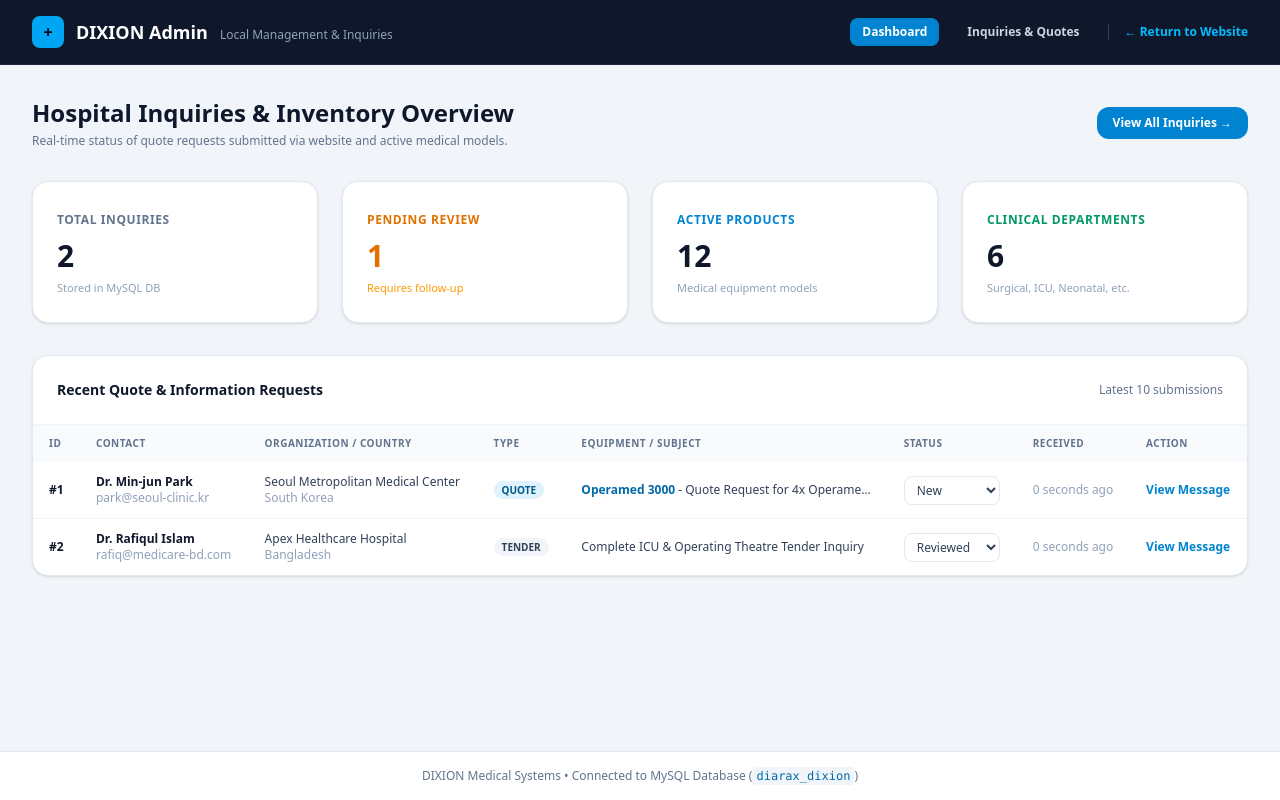
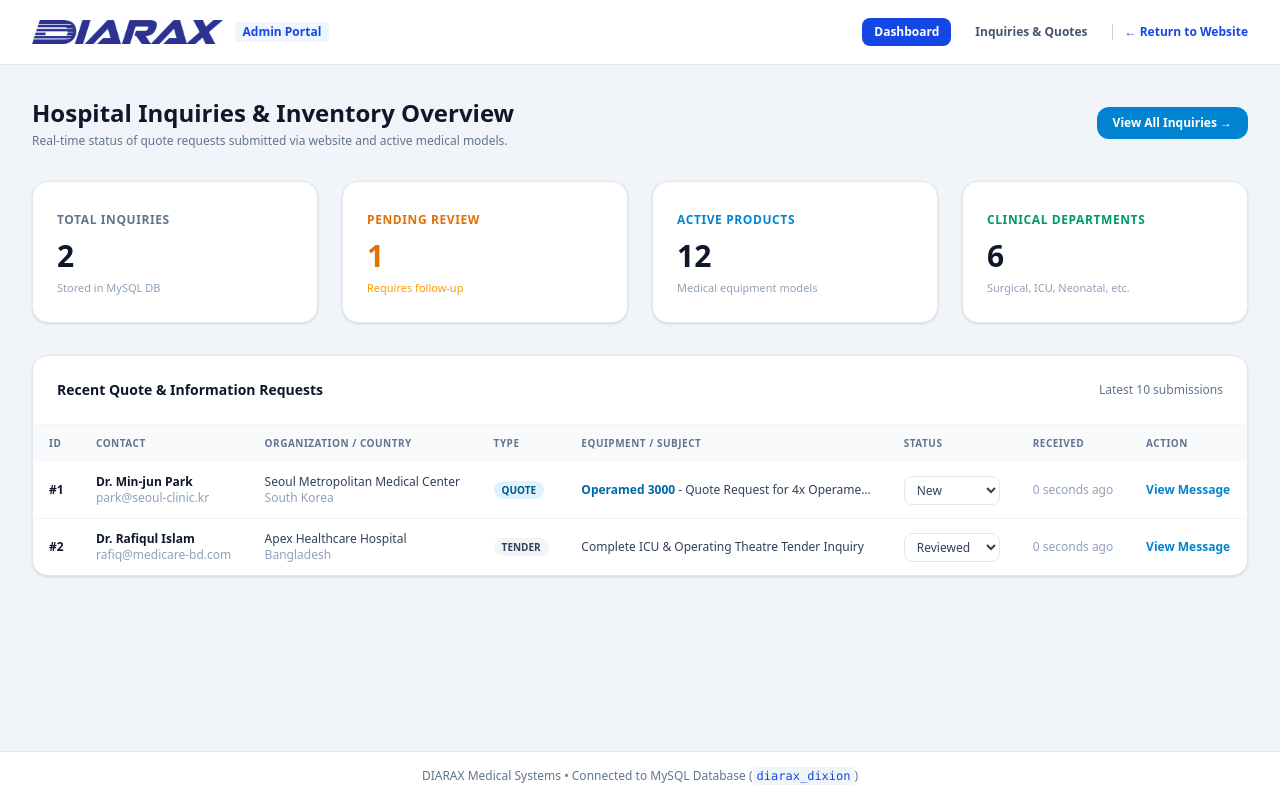
Before and after one commit to Masum-WebD/diarax, a Laravel app: page /admin in a window 1280 px wide. Run offline with Laravel 12, Linux system fonts and the light colour scheme; data comes from the database, SQL or seed files in the repository; style sheets or scripts are compiled from the project's sources.

Commit message:
style: reduce header logo size and remove side text for minimal clean branding

```diff
--- a/resources/views/layouts/admin.blade.php
+++ b/resources/views/layouts/admin.blade.php
@@ -3,28 +3,25 @@
 <head>
     <meta charset="utf-8">
     <meta name="viewport" content="width=device-width, initial-scale=1">
-    <title>DIXION Medical Systems &bull; Admin Portal</title>
+    <title>DIARAX Medical Systems &bull; Admin Portal</title>
     @vite(['resources/css/app.css', 'resources/js/app.js'])
 </head>
 <body class="bg-slate-100 text-slate-800 antialiased min-h-screen flex flex-col">
 
     <!-- Admin Nav -->
-    <header class="bg-slate-900 text-white border-b border-slate-800">
+    <header class="bg-white text-slate-800 border-b border-slate-200">
         <div class="max-w-7xl mx-auto px-4 sm:px-6 lg:px-8">
             <div class="flex items-center justify-between h-16">
                 <div class="flex items-center space-x-3">
-                    <span class="w-8 h-8 rounded-lg bg-sky-500 flex items-center justify-center font-bold text-slate-950">+</span>
-                    <div>
-                        <span class="font-bold text-lg">DIXION Admin</span>
-                        <span class="text-xs text-slate-400 ml-2">Local Management & Inquiries</span>
-                    </div>
+                    <img src="{{ asset('images/logo.png') }}" alt="DIARAX" class="h-6 w-auto object-contain">
+                    <span class="text-xs font-semibold px-2 py-0.5 rounded bg-blue-50 text-blue-700">Admin Portal</span>
                 </div>
 
-                <div class="flex items-center space-x-4 text-xs font-semibold">
-                    <a href="{{ route('admin.dashboard') }}" class="px-3 py-1.5 rounded-lg {{ request()->routeIs('admin.dashboard') ? 'bg-sky-600 text-white' : 'text-slate-300 hover:text-white' }}">Dashboard</a>
-                    <a href="{{ route('admin.inquiries') }}" class="px-3 py-1.5 rounded-lg {{ request()->routeIs('admin.inquiries*') ? 'bg-sky-600 text-white' : 'text-slate-300 hover:text-white' }}">Inquiries & Quotes</a>
-                    <div class="h-4 w-px bg-slate-700"></div>
-                    <a href="{{ route('home') }}" class="text-sky-400 hover:text-sky-300">&larr; Return to Website</a>
+                <div class="flex items-center space-x-3 text-xs font-semibold">
+                    <a href="{{ route('admin.dashboard') }}" class="px-3 py-1.5 rounded-lg {{ request()->routeIs('admin.dashboard') ? 'bg-blue-700 text-white' : 'text-slate-600 hover:text-blue-700' }}">Dashboard</a>
+                    <a href="{{ route('admin.inquiries') }}" class="px-3 py-1.5 rounded-lg {{ request()->routeIs('admin.inquiries*') ? 'bg-blue-700 text-white' : 'text-slate-600 hover:text-blue-700' }}">Inquiries & Quotes</a>
+                    <div class="h-4 w-px bg-slate-300"></div>
+                    <a href="{{ route('home') }}" class="text-blue-700 hover:text-blue-800">&larr; Return to Website</a>
                 </div>
             </div>
         </div>
@@ -41,7 +38,7 @@
     </main>
 
     <footer class="bg-white border-t border-slate-200 py-4 text-center text-xs text-slate-500">
-        DIXION Medical Systems &bull; Connected to MySQL Database (<code class="bg-slate-100 px-1 py-0.5 rounded text-sky-700 font-mono">diarax_dixion</code>)
+        DIARAX Medical Systems &bull; Connected to MySQL Database (<code class="bg-slate-100 px-1 py-0.5 rounded text-blue-700 font-mono">diarax_dixion</code>)
     </footer>
 
 </body>
--- a/routes/web.php
+++ b/routes/web.php
@@ -31,4 +31,12 @@ Route::prefix('admin')->name('admin.')->group(function () {
     Route::get('/', [AdminController::class, 'index'])->name('dashboard');
     Route::get('/inquiries', [AdminController::class, 'inquiries'])->name('inquiries');
     Route::post('/inquiries/{id}/status', [AdminController::class, 'updateStatus'])->name('inquiries.status');
+
+    // Product Management CRUD
+    Route::get('/products', [AdminController::class, 'products'])->name('products.index');
+    Route::get('/products/create', [AdminController::class, 'createProduct'])->name('products.create');
+    Route::post('/products', [AdminController::class, 'storeProduct'])->name('products.store');
+    Route::get('/products/{id}/edit', [AdminController::class, 'editProduct'])->name('products.edit');
+    Route::put('/products/{id}', [AdminController::class, 'updateProduct'])->name('products.update');
+    Route::delete('/products/{id}', [AdminController::class, 'destroyProduct'])->name('products.destroy');
 });
```
Also changed, not shown: resources/views/layouts/app.blade.php (+2 -10 lines), resources/views/pages/products/compare.blade.php (line endings or trailing spaces), resources/views/pages/products/datasheet.blade.php (line endings or trailing spaces).
